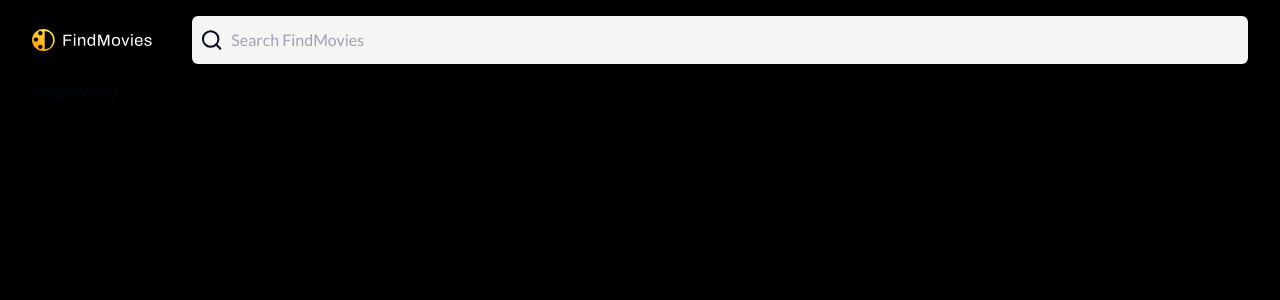
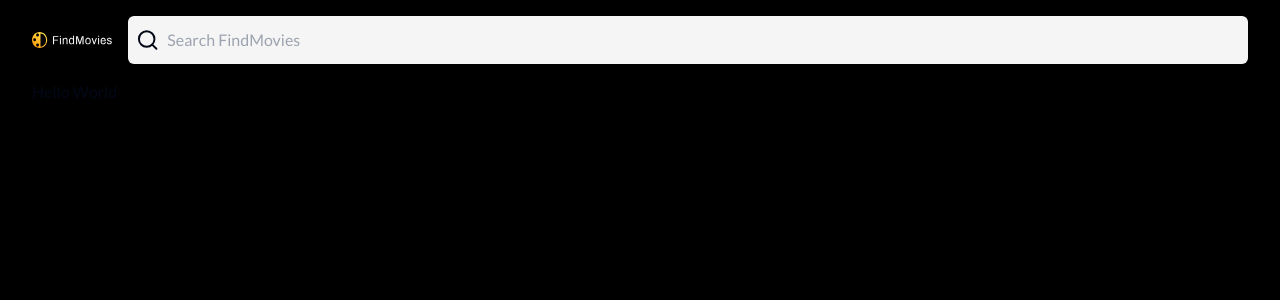
Before and after one commit to AkinAkinbobola/find-movies, a Next.js app: page / in a window 1280 px wide. Shown: the top 300 px of the page. Built offline with nearby package versions, Linux system fonts and the light colour scheme.

Commit message:
Fix styling

```diff
--- a/components/Header.tsx
+++ b/components/Header.tsx
@@ -4,9 +4,9 @@ import SearchBar from "@/components/SearchBar";
 
 const Header = () => {
   return (
-    <header className={"flex items-center justify-between w-full gap-10 py-4"}>
+    <header className={"flex items-center justify-between w-full gap-4 py-4"}>
       <Link href={"/"}>
-        <Image src={"/icons/logo.svg"} alt={"Logo"} width={120} height={120} />
+        <Image src={"/icons/logo.svg"} alt={"Logo"} width={80} height={80} />
       </Link>
 
       <SearchBar />
--- a/components/MovieSearchCard.tsx
+++ b/components/MovieSearchCard.tsx
@@ -49,7 +49,7 @@ const MovieSearchCard = ({
         <p className={"text-white"}>{title}</p>
         <p className={"text-gray-200"}>{year}</p>
 
-        <p className={"text-sm"}>{castNames()}</p>
+        <p className={"text-sm hidden md:inline-block"}>{castNames()}</p>
       </div>
     </div>
   );
--- a/components/SearchBar.tsx
+++ b/components/SearchBar.tsx
@@ -84,7 +84,7 @@ const SearchBar = () => {
                       <div className={"flex flex-col gap-3"}>
                         <Skeleton className="w-[100px] h-[10px] rounded-md" />
                         <Skeleton className="w-[40px] h-[10px] rounded-md" />
-                        <Skeleton className="w-[400px] h-[10px] rounded-md" />
+                        <Skeleton className="w-[300px] h-[10px] rounded-md hidden md:inline-block" />
                       </div>
                     </div>
                   ))}
```
